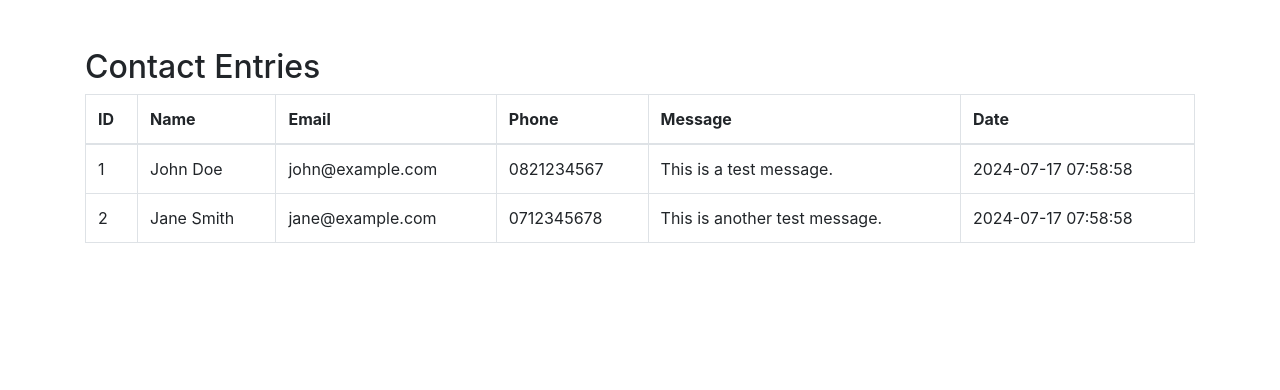
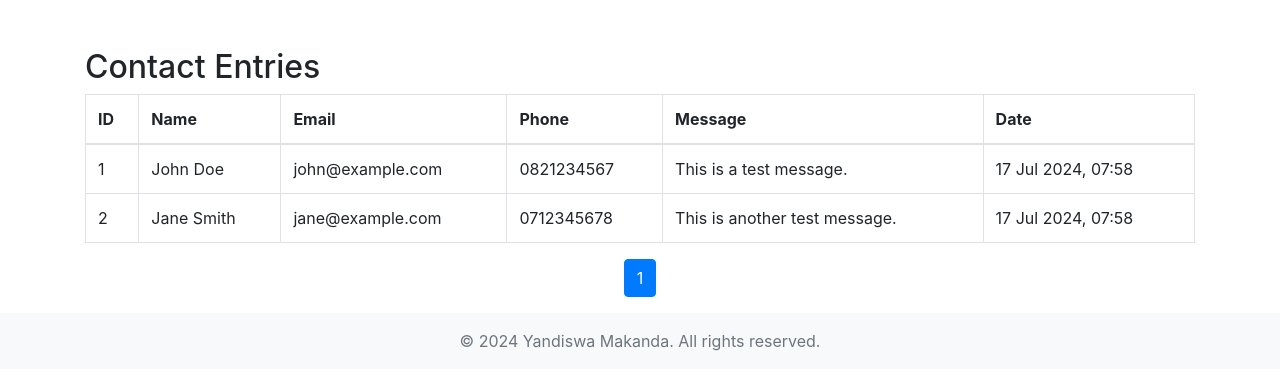
Before and after one commit to ymakanda/contact-form, a PHP site: page /list_contacts.php in a window 1280 px wide. Shown: the part 56-446 px from the top of the page. Run offline with PHP 8.4, Linux system fonts and the light colour scheme; data comes from the database, SQL or seed files in the repository.

Commit message:
Updated form to capture user input, validate it, save it to a SQL database, and display the saved entries with pagination

```diff
--- a/src/includes/footer.php
+++ b/src/includes/footer.php
@@ -3,4 +3,9 @@
 <script src="https://cdn.jsdelivr.net/npm/@popperjs/core@2.9.2/dist/umd/popper.min.js"></script>
 <script src="https://maxcdn.bootstrapcdn.com/bootstrap/4.5.2/js/bootstrap.min.js"></script>
 </body>
+<footer class="footer mt-auto py-3 bg-light">
+    <div class="container text-center">
+        <span class="text-muted">&copy; <?php echo date('Y'); ?> Yandiswa Makanda. All rights reserved.</span>
+    </div>
+</footer>
 </html>
--- a/src/includes/nav.php
+++ b/src/includes/nav.php
@@ -4,7 +4,7 @@ function isActive($page) {
 }
 ?>
 <nav class="navbar navbar-expand-lg navbar-light bg-light">
-    <a class="navbar-brand" href="index.php">Home</a>
+    <a class="navbar-brand" href="/">Home</a>
     <button class="navbar-toggler" type="button" data-toggle="collapse" data-target="#navbarNav" aria-controls="navbarNav" aria-expanded="false" aria-label="Toggle navigation">
         <span class="navbar-toggler-icon"></span>
     </button>
--- /dev/null
+++ b/src/includes/pagination.php
@@ -0,0 +1,23 @@
+<nav aria-label="Page navigation example">
+    <ul class="pagination justify-content-center">
+        <?php if ($page > 1): ?>
+            <li class="page-item">
+                <a class="page-link" href="?page=<?php echo $page - 1; ?>" aria-label="Previous">
+                    <span aria-hidden="true">&laquo;</span>
+                </a>
+            </li>
+        <?php endif; ?>
+        <?php for ($i = 1; $i <= $totalPages; $i++): ?>
+            <li class="page-item <?php echo ($i == $page) ? 'active' : ''; ?>">
+                <a class="page-link" href="?page=<?php echo $i; ?>"><?php echo $i; ?></a>
+            </li>
+        <?php endfor; ?>
+        <?php if ($page < $totalPages): ?>
+            <li class="page-item">
+                <a class="page-link" href="?page=<?php echo $page + 1; ?>" aria-label="Next">
+                    <span aria-hidden="true">&raquo;</span>
+                </a>
+            </li>
+        <?php endif; ?>
+    </ul>
+</nav>
--- a/src/index.php
+++ b/src/index.php
@@ -22,7 +22,7 @@ unset($_SESSION['errors'], $_SESSION['formData'], $_SESSION['success']);
         </div>
         <div class="form-group">
             <label for="phone">Phone:</label>
-            <input type="text" class="form-control <?php echo isset($errors['phone']) ? 'is-invalid' : ''; ?>" id="phone" name="phone" pattern="0[1-8][0-9]{8}" value="<?php echo htmlspecialchars($formData['phone'] ?? '', ENT_QUOTES); ?>" required>
+            <input type="text" class="form-control <?php echo isset($errors['phone']) ? 'is-invalid' : ''; ?>" id="phone" name="phone" pattern="^((\+27|0|27)[1-8][0-9]{8})$" value="<?php echo htmlspecialchars($formData['phone'] ?? '', ENT_QUOTES); ?>" required>
             <div class="invalid-feedback"><?php echo $errors['phone'] ?? 'Please enter a valid South African phone number.'; ?></div>
         </div>
         <div class="form-group">
--- a/src/list_contacts.php
+++ b/src/list_contacts.php
@@ -1,7 +1,13 @@
 <?php
+
 session_start();
 $success = $_SESSION['success'] ?? '';
+
 require 'config/database.php';
+
+$limit = 5;
+$page = isset($_GET['page']) ? (int)$_GET['page'] : 1;
+$offset = ($page - 1) * $limit;
 
 $dsn = DB_DRIVER .':host='. DB_HOST. ';dbname='.DB_NAME;
 
@@ -9,13 +15,23 @@ try {
     $pdo = new PDO($dsn, DB_USERNAME, DB_PASSWORD);
     $pdo->setAttribute(PDO::ATTR_ERRMODE, PDO::ERRMODE_EXCEPTION);
 
-    $stmt = $pdo->query("SELECT id, name, email, phone, message, created_at FROM contacts");
+    $stmt = $pdo->prepare("SELECT id, name, email, phone, message, created_at FROM contacts ORDER BY created_at DESC LIMIT :limit OFFSET :offset");
+    $stmt->bindParam(':limit', $limit, PDO::PARAM_INT);
+    $stmt->bindParam(':offset', $offset, PDO::PARAM_INT);
+    $stmt->execute();
     $contacts = $stmt->fetchAll(PDO::FETCH_ASSOC);
+
+    $totalStmt = $pdo->query("SELECT COUNT(*) FROM contacts");
+    $totalEntries = $totalStmt->fetchColumn();
+    $totalPages = ceil($totalEntries / $limit);
+
 } catch (PDOException $e) {
     echo 'Connection failed: ' . $e->getMessage();
 }
 ?>
+
 <?php include 'includes/header.php'; ?>
+
 <?php if ($success): ?>
     <div class="alert alert-success"><?php echo $success; ?></div>
 <?php endif; ?>
@@ -36,13 +52,14 @@ try {
         <?php
         if (count($contacts) > 0) {
             foreach ($contacts as $contact) {
+                $createdAt = new DateTime($contact['created_at']);
                 echo "<tr>
                         <td>{$contact['id']}</td>
                         <td>{$contact['name']}</td>
                         <td>{$contact['email']}</td>
                         <td>{$contact['phone']}</td>
                         <td>{$contact['message']}</td>
-                        <td>{$contact['created_at']}</td>
+                        <td>{$createdAt->format('d M Y, H:i')}</td>
                       </tr>";
             }
         } else {
@@ -51,4 +68,8 @@ try {
         ?>
         </tbody>
     </table>
+     <!-- Pagination -->
+     <?php include 'includes/pagination.php'; ?>
+      <!-- Pagination -->
+
 <?php include 'includes/footer.php'; ?>
--- a/src/save_contact.php
+++ b/src/save_contact.php
@@ -22,8 +22,8 @@ if ($_SERVER["REQUEST_METHOD"] == "POST") {
         $errors['email'] = "Please enter a valid email address.";
     }
 
-    if (!preg_match("/^0[1-8][0-9]{8}$/", $phone)) {
-        $errors['email'] = "Please enter a valid South African phone number.";
+    if (!preg_match('/^((\+27|0|27)[1-8][0-9]{8})$/', $phone)) {
+        $errors['phone'] = "Please enter a valid South African phone number.";
     }
 
     if (count($errors) === 0) {
@@ -43,12 +43,14 @@ if ($_SERVER["REQUEST_METHOD"] == "POST") {
             header("Location: index.php");
             exit();
         }
+
     } else {
         $_SESSION['errors'] = $errors;
         $_SESSION['formData'] = $_POST;
         header("Location: index.php");
         exit();
     }
+
 } else {
     header("Location: index.php");
     exit();
```
Also changed, not shown: README.md.
